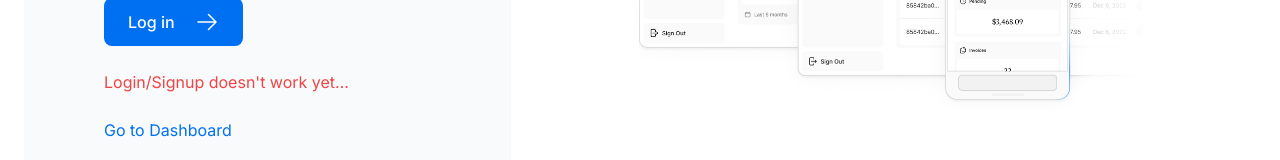
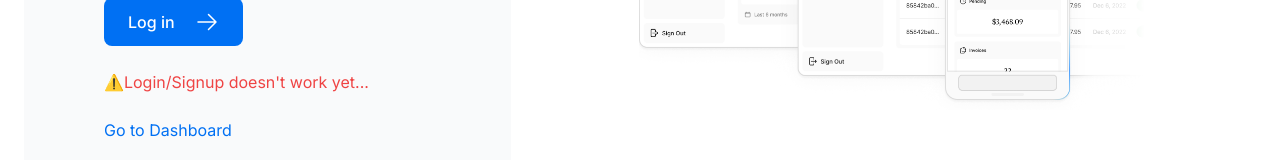
Before and after one commit to Praizee/nextjs-dashboard, a Next.js app: page / in a window 1280 px wide. Shown: the part 594-754 px from the top of the page. Built offline with nearby package versions, Linux system fonts and the light colour scheme; a web font is replaced by a local one.

Commit message:
Update page.tsx

```diff
--- a/app/page.tsx
+++ b/app/page.tsx
@@ -30,7 +30,7 @@ export default function Page() {
             <span>Log in</span> <ArrowRightIcon className="w-5 md:w-6" />
           </Link>
           <p className='text-red-500'>
-            Login/Signup doesn't work yet...
+            ⚠️Login/Signup doesn't work yet...
           </p>
           <Link href="/dashboard" className='text-blue-500'>
             Go to Dashboard
```
